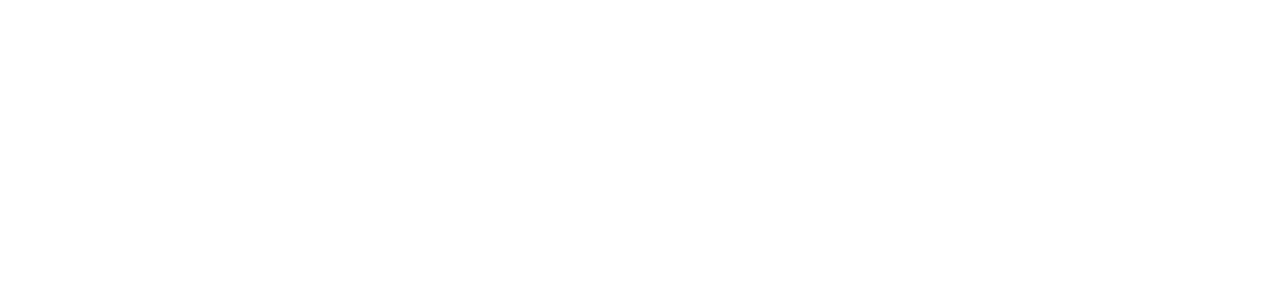
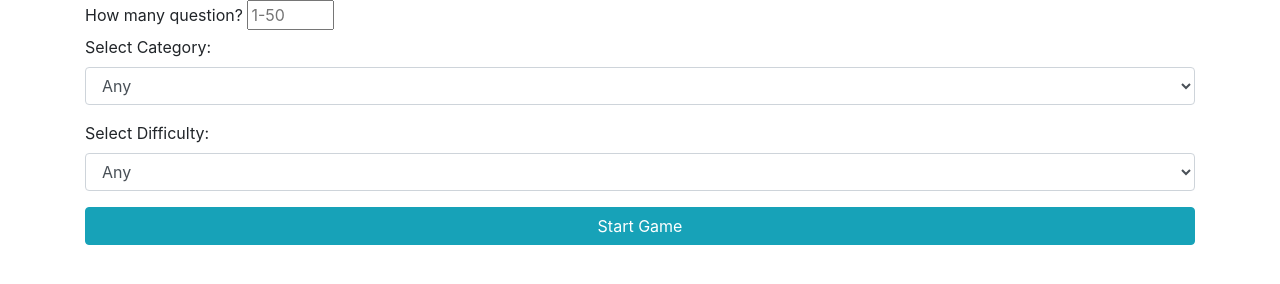
Before and after one commit to Griflongtin/trivia-api-game, a website: page src/index.html in a window 1280 px wide. Drawn offline with Linux system fonts and the light colour scheme; files that its build step writes are made by us from their sources; files whose address does not match are found by name.

Commit message:
add index fix

```diff
--- a/src/index.html
+++ b/src/index.html
@@ -1,4 +1,4 @@
-<!DOCTYPE html>
+       <!DOCTYPE html>
 <html>
   <head>
     <meta charset="utf-8">
@@ -8,9 +8,55 @@
     <link rel="stylesheet" href="css/styles.css">
     <script src="js/app.js"></script>
   </head>
+</head>
   <body>
-    <div class="container">
-
-    </div>
+   <div class="container">
+       <form id="form">
+         <div class="number-input">
+           <label>How many question?</label>
+           <input id="number-of-question" type="number" min="1" max="50" placeholder="1-50">
+         </div>
+         <div class="form-group">
+           <label>Select Category:</label>
+           <select class="form-control" id="category">
+             <option value="">Any</option>
+             <option value="&category=9">General Knowledge</option>
+             <option value="&category=10">Entertainment: Books</option>
+             <option value="&category=11">Entertainment: Film</option>
+             <option value="&category=12">Entertainment: Music</option>
+             <option value="&category=13">Entertainment: Musicals & Theatres</option>
+             <option value="&category=14">Entertainment: Television</option>
+             <option value="&category=15">Entertainment: Video Games</option>
+             <option value="&category=16">Entertainment: Board Games</option>
+             <option value="&category=17">Science & Nature</option>
+             <option value="&category=18">Science: Computers</option>
+             <option value="&category=19">Science: Mathematics</option>
+             <option value="&category=20">Mythology</option>
+             <option value="&category=21">Sports</option>
+             <option value="&category=22">Geography</option>
+             <option value="&category=23">History</option>
+             <option value="&category=24">Politics</option>
+             <option value="&category=25">Art</option>
+             <option value="&category=26">Celebrities</option>
+             <option value="&category=27">Animals</option>
+             <option value="&category=28">Vehicles</option>
+             <option value="&category=29">Entertainment: Comics</option>
+             <option value="&category=30">Science: Gadgets</option>
+             <option value="&category=31">Entertainment: Japanese Anime & Manga</option>
+             <option value="&category=32">Entertainment: Cartoon & Animations</option>
+           </select>
+         </div>
+         <div class="form-group">
+           <label>Select Difficulty:</label>
+           <select class="form-control" id="difficulty">
+             <option value="">Any</option>
+             <option value="&difficulty=easy">Easy</option>
+             <option value="&difficulty=medium">Medium</option>
+             <option value="&difficulty=hard">Hard</option>
+           </select>
+         </div>
+         <button type="submit" id="form-button" class="btn btn-info btn-block">Start Game</button>
+       </form>
+     </div>
   </body>
 </html>
--- a/src/js/trivia-interface.js
+++ b/src/js/trivia-interface.js
@@ -1,4 +1,4 @@
-import { APICall } from './../src/js/trivia.js';
+   import { APICall } from './../src/js/trivia.js';
 
 $(document).ready(function() {
   $("#form").submit(function(event) {
```
Also changed, not shown: dist/index.html, 2 other files.
